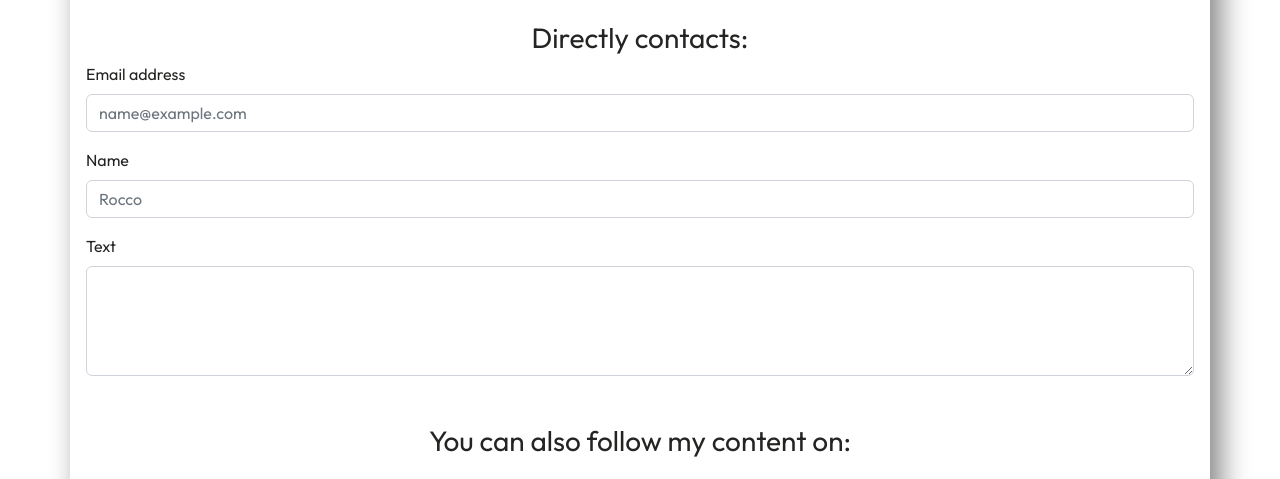
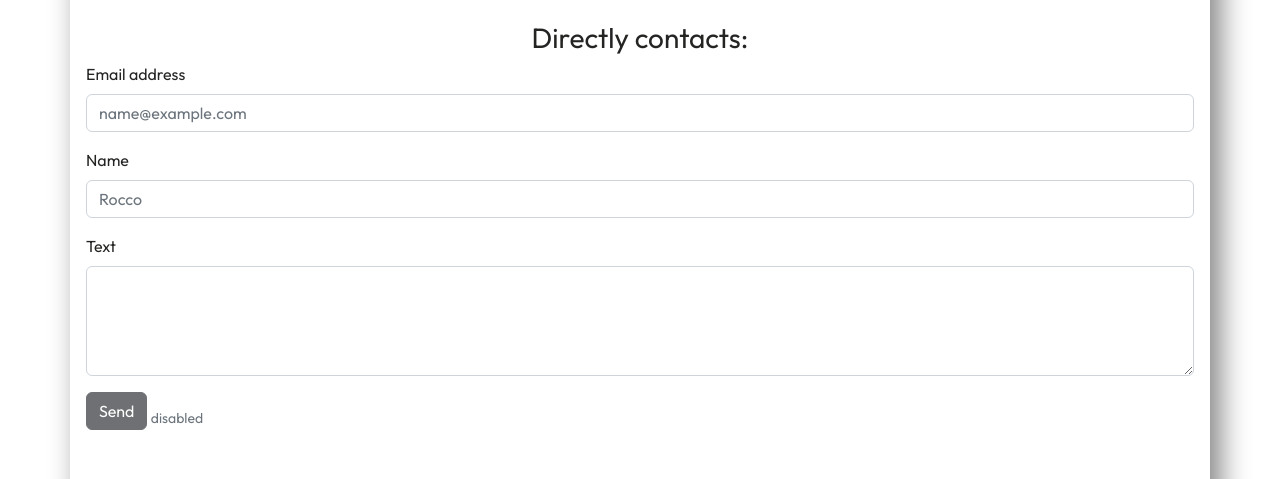
Before and after one commit to Cenosillicaphobia/Portfolio, a plain HTML site: page index.html in a window 1280 px wide. Shown: the part 2669-3148 px from the top of the page. Drawn offline with nearby package versions, Linux system fonts and the light colour scheme.

Commit message:
Added send button forgotten

```diff
--- a/index.html
+++ b/index.html
@@ -156,6 +156,10 @@
         <label for="text" class="form-label">Text</label>
         <textarea class="form-control" id="text" rows="4"></textarea>
       </div>
+      <div>
+        <button type="submit" class="btn btn-dark mb-3 disabled">Send</button>
+        <small class="text-muted">disabled</small>
+      </div>
       <h3 class="text-center mt-5">You can also follow my content on:</h3>
         <div class="contacts-icon-group text-center my-4 row">
           <div class="position-relative p-3 col-md-4">
```
